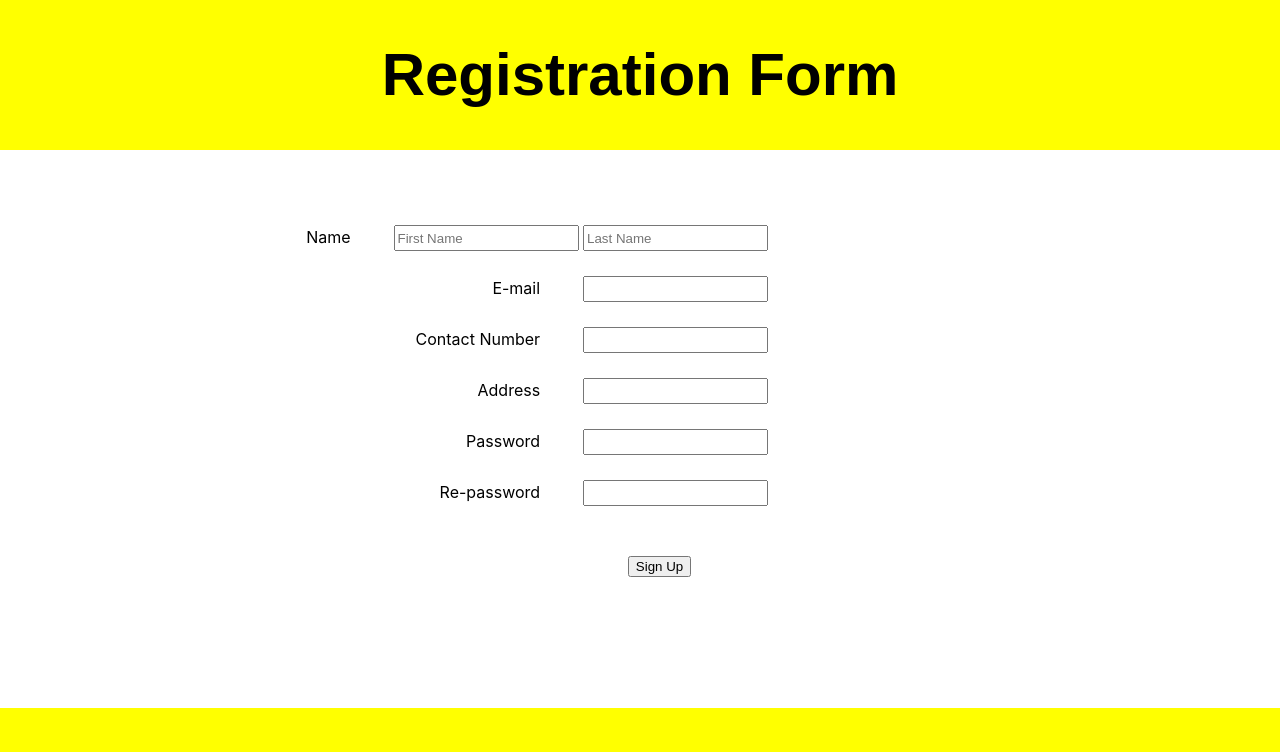
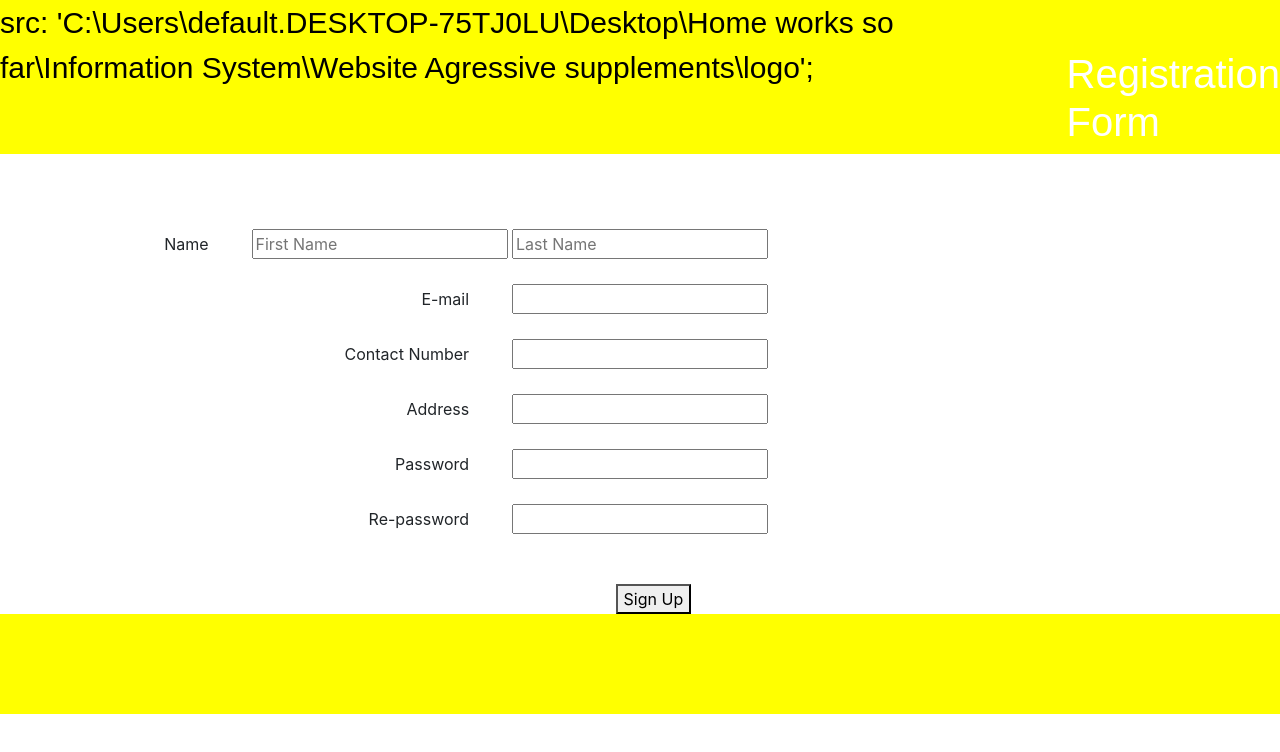
Before and after one commit to Prayag12/FormReact, a React (Create React App) app: page / in a window 1280 px wide. Shown: the top 752 px of the page. Built offline with nearby package versions, Linux system fonts and the light colour scheme.

Commit message:
implemented button with bootstrap

```diff
--- a/package.json
+++ b/package.json
@@ -6,6 +6,7 @@
     "@testing-library/jest-dom": "^5.11.9",
     "@testing-library/react": "^11.2.5",
     "@testing-library/user-event": "^12.8.1",
+    "bootstrap": "^4.6.0",
     "react": "^17.0.1",
     "react-dom": "^17.0.1",
     "react-router-dom": "^5.2.0",
--- a/src/App.js
+++ b/src/App.js
@@ -1,6 +1,7 @@
 import React, { Component } from 'react';
 import './Registerstyle.css';
 import Routing from './Routing';
+import 'bootstrap/dist/css/bootstrap.min.css'
 
 class App extends Component {
   render() {
--- a/src/Login.js
+++ b/src/Login.js
@@ -12,7 +12,7 @@ class Login extends Component{
                     <br/>
                     <text className='IUserInfo'>Password</text> <input className= 'UserInput' type='password'/>
                     <br/>
-                    <a href='/'><button className='SubmitButton'>Login</button></a>
+                    <a href='/'><button className='SubmitButton btn-success'>Login</button></a>
                 </body>
                 <footer className='RegFFoot'>
 
--- a/src/Registerlogin.js
+++ b/src/Registerlogin.js
@@ -5,7 +5,10 @@ class Register extends Component {
         return (
             <div>
                 <header className='RegFHead'>
-                    <h1>Registration Form</h1>
+                    <logo className='logo' >
+                    src: 'C:\Users\default.DESKTOP-75TJ0LU\Desktop\Home works so far\Information System\Website Agressive supplements\logo';
+                    </logo>
+                    <h1 className='Regtitle'>Registration Form</h1>
                 </header>
                 <body className='RegBody'>
                     <text className='IUserInfo'>Name</text> <input className='UserInput' type='text' placeholder='First Name' /> <input className='UserInput' type='text' placeholder='Last Name' />
--- a/src/Registerstyle.css
+++ b/src/Registerstyle.css
@@ -1,12 +1,18 @@
+.logo{
+    color: black;
+}
 .RegFHead{
-    text-align: center;
-    color: black;
+   /* text-align: center; */
+    color: white;
     display: flex;
     min-height: 150px;
     background-color: yellow;
     justify-content: space-around;
     font-family: sans-serif;
     font-size: 30px;
+}
+.Regtitle{
+    margin-top: 50px;
 }
 .RegBody{
     margin-top: 50px;
@@ -29,8 +35,8 @@
     margin-right: 10%;
 }
 .RegFFoot{
-    display: flex;
+
     min-height: 100px;
     background-color: yellow;
-    margin-top: 10.25%;
+    margin-top: 2   0%;
 }
```
Also changed, not shown: 1 other file (tests, documents, lock files or other folders).
